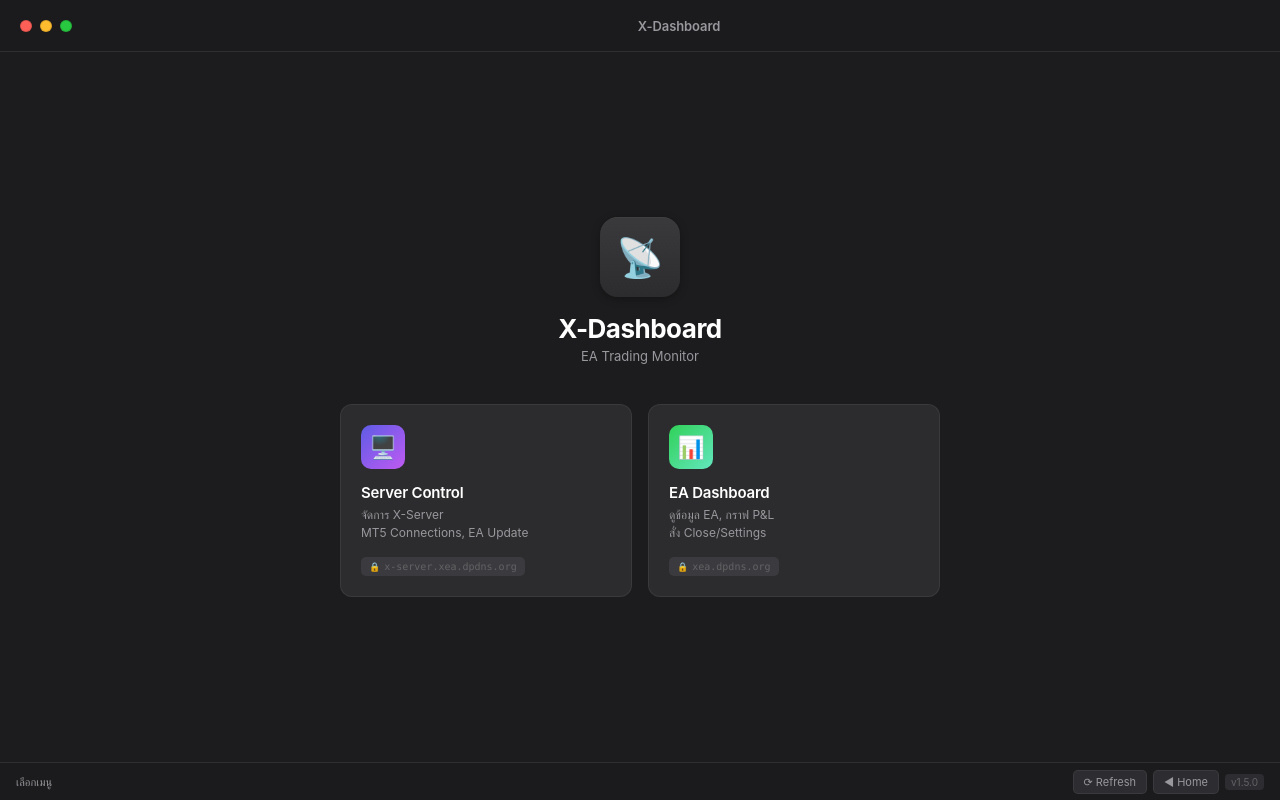
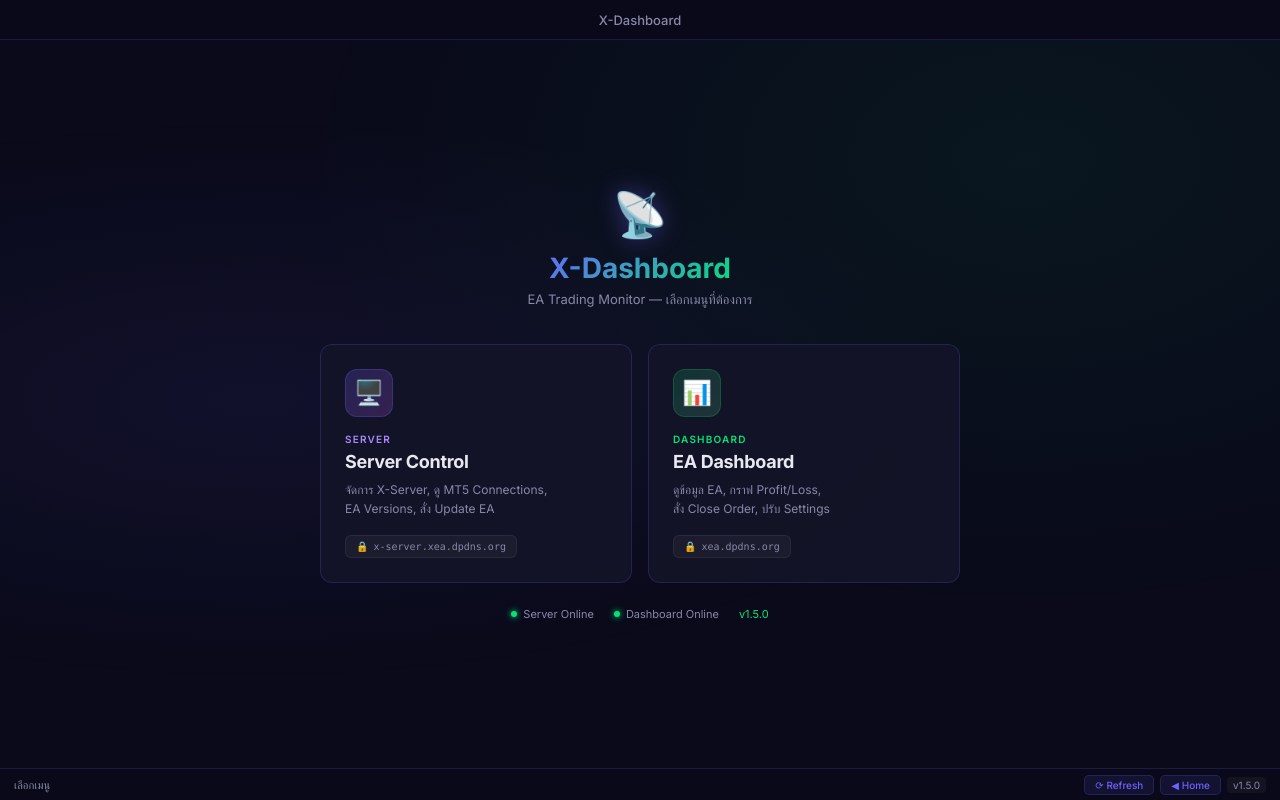
Before and after one commit to somkid2042-star/EA_DASHBOARD_WEB, a website: page X-Dashbord/mac-app/src/index.html in a window 1280 px wide. Drawn offline with Linux system fonts and the light colour scheme.

Commit message:
ui: redesign Mac app to match web dashboard dark theme style

```diff
--- a/X-Dashbord/mac-app/src/index.html
+++ b/X-Dashbord/mac-app/src/index.html
@@ -15,26 +15,23 @@
     }
 
     :root {
-      --bg: #1c1c1e;
-      --bg-secondary: #2c2c2e;
-      --bg-tertiary: #3a3a3c;
-      --bg-card: #2c2c2e;
-      --bg-card-hover: #38383a;
-      --accent-blue: #0a84ff;
-      --accent-green: #30d158;
-      --accent-purple: #bf5af2;
-      --accent-orange: #ff9f0a;
-      --text-primary: #ffffff;
-      --text-secondary: #98989d;
-      --text-tertiary: #636366;
-      --separator: rgba(84, 84, 88, 0.36);
-      --fill: rgba(120, 120, 128, 0.2);
+      --bg: #0a0a1a;
+      --card: rgba(20, 20, 40, 0.9);
+      --accent: #6c63ff;
+      --accent-glow: rgba(108, 99, 255, 0.3);
+      --success: #00e676;
+      --success-glow: rgba(0, 230, 118, 0.15);
+      --danger: #ff5252;
+      --warning: #ffab40;
+      --text: #e8e8f0;
+      --dim: #8888aa;
+      --border: rgba(108, 99, 255, 0.2);
     }
 
     body {
-      font-family: -apple-system, 'SF Pro Display', 'SF Pro Text', 'Inter', BlinkMacSystemFont, 'Helvetica Neue', sans-serif;
+      font-family: 'Inter', -apple-system, sans-serif;
       background: var(--bg);
-      color: var(--text-primary);
+      color: var(--text);
       height: 100vh;
       overflow: hidden;
       display: flex;
@@ -42,13 +39,26 @@
       -webkit-font-smoothing: antialiased;
     }
 
-    /* ===== macOS Window Titlebar ===== */
-    .titlebar {
-      height: 52px;
-      background: rgba(28, 28, 30, 0.85);
-      backdrop-filter: blur(20px);
-      -webkit-backdrop-filter: blur(20px);
-      border-bottom: 0.5px solid var(--separator);
+    /* ===== Background ===== */
+    .bg {
+      position: fixed;
+      top: 0;
+      left: 0;
+      width: 100%;
+      height: 100%;
+      z-index: 0;
+      pointer-events: none;
+      background:
+        radial-gradient(ellipse at 20% 50%, rgba(108, 99, 255, 0.08) 0%, transparent 50%),
+        radial-gradient(ellipse at 80% 20%, rgba(0, 230, 118, 0.06) 0%, transparent 50%);
+    }
+
+    /* ===== Top Bar ===== */
+    .topbar {
+      height: 40px;
+      background: rgba(10, 10, 26, 0.95);
+      backdrop-filter: blur(12px);
+      border-bottom: 1px solid var(--border);
       display: flex;
       align-items: center;
       justify-content: center;
@@ -56,45 +66,16 @@
       position: relative;
       z-index: 100;
       flex-shrink: 0;
-      padding-left: 78px;
     }
 
-    .titlebar-title {
+    .topbar-title {
       font-size: 13px;
-      font-weight: 600;
-      color: var(--text-secondary);
-      letter-spacing: -0.08px;
-    }
-
-    .titlebar .traffic-lights {
-      position: absolute;
-      left: 20px;
-      display: flex;
-      gap: 8px;
-      align-items: center;
-    }
-
-    .traffic-light {
-      width: 12px;
-      height: 12px;
-      border-radius: 50%;
-      border: 0.5px solid rgba(0, 0, 0, 0.12);
-    }
-
-    .traffic-light.red {
-      background: #ff5f57;
-    }
-
-    .traffic-light.yellow {
-      background: #febc2e;
-    }
-
-    .traffic-light.green {
-      background: #28c840;
+      font-weight: 500;
+      color: var(--dim);
     }
 
     /* ===== Main Content ===== */
-    #selection-page {
+    #main-page {
       position: relative;
       z-index: 10;
       flex: 1;
@@ -102,119 +83,199 @@
       flex-direction: column;
       align-items: center;
       justify-content: center;
-      padding: 40px 50px;
+      padding: 30px 40px;
       -webkit-app-region: no-drag;
     }
 
-    .app-icon {
-      width: 80px;
-      height: 80px;
-      background: linear-gradient(180deg, #3a3a3c 0%, #2c2c2e 100%);
-      border-radius: 18px;
-      display: flex;
-      align-items: center;
-      justify-content: center;
-      font-size: 38px;
-      margin-bottom: 16px;
-      box-shadow: 0 2px 8px rgba(0, 0, 0, 0.3), inset 0 0.5px 0 rgba(255, 255, 255, 0.06);
+    /* ===== Header ===== */
+    .header {
+      text-align: center;
+      margin-bottom: 36px;
     }
 
-    .app-title {
-      font-size: 26px;
-      font-weight: 700;
-      letter-spacing: -0.5px;
-      margin-bottom: 4px;
+    .header-icon {
+      font-size: 44px;
+      margin-bottom: 10px;
+      filter: drop-shadow(0 0 12px rgba(108, 99, 255, 0.4));
     }
 
-    .app-subtitle {
-      color: var(--text-secondary);
-      font-size: 13px;
-      font-weight: 400;
-      margin-bottom: 40px;
+    .header h1 {
+      font-size: 28px;
+      font-weight: 700;
+      background: linear-gradient(135deg, #6c63ff, #00e676);
+      -webkit-background-clip: text;
+      background-clip: text;
+      -webkit-text-fill-color: transparent;
+      margin-bottom: 6px;
     }
 
-    /* ===== macOS Cards ===== */
-    .cards-grid {
+    .header p {
+      font-size: 13px;
+      color: var(--dim);
+    }
+
+    /* ===== Cards ===== */
+    .cards {
       display: flex;
       gap: 16px;
       width: 100%;
-      max-width: 600px;
+      max-width: 640px;
     }
 
-    .nav-card {
+    .card {
       flex: 1;
-      background: var(--bg-card);
-      border: 0.5px solid var(--separator);
+      background: var(--card);
+      border: 1px solid var(--border);
       border-radius: 12px;
-      padding: 20px;
+      padding: 24px;
       cursor: pointer;
-      transition: all 0.2s cubic-bezier(0.25, 0.46, 0.45, 0.94);
+      transition: all 0.25s ease;
       position: relative;
       overflow: hidden;
     }
 
-    .nav-card:hover {
-      background: var(--bg-card-hover);
-      transform: scale(1.02);
-      box-shadow: 0 4px 20px rgba(0, 0, 0, 0.3);
+    .card::after {
+      content: '';
+      position: absolute;
+      top: 0;
+      left: 0;
+      right: 0;
+      height: 2px;
+      opacity: 0;
+      transition: opacity 0.25s;
     }
 
-    .nav-card:active {
-      transform: scale(0.98);
+    .card:hover {
+      border-color: rgba(108, 99, 255, 0.4);
+      transform: translateY(-3px);
+      box-shadow: 0 8px 30px rgba(0, 0, 0, 0.35);
     }
 
-    .card-icon-wrap {
-      width: 44px;
-      height: 44px;
-      border-radius: 10px;
+    .card:hover::after {
+      opacity: 1;
+    }
+
+    .card:active {
+      transform: translateY(-1px);
+    }
+
+    .card.server::after {
+      background: linear-gradient(90deg, #6c63ff, #bf5af2);
+    }
+
+    .card.dashboard::after {
+      background: linear-gradient(90deg, #00e676, #69f0ae);
+    }
+
+    .card:hover.server {
+      border-color: rgba(108, 99, 255, 0.5);
+      box-shadow: 0 8px 30px rgba(108, 99, 255, 0.1);
+    }
+
+    .card:hover.dashboard {
+      border-color: rgba(0, 230, 118, 0.4);
+      box-shadow: 0 8px 30px rgba(0, 230, 118, 0.08);
+    }
+
+    .card-icon {
+      width: 48px;
+      height: 48px;
+      border-radius: 12px;
       display: flex;
       align-items: center;
       justify-content: center;
-      font-size: 22px;
-      margin-bottom: 14px;
+      font-size: 24px;
+      margin-bottom: 16px;
     }
 
-    .nav-card.server .card-icon-wrap {
-      background: linear-gradient(135deg, #5e5ce6, #bf5af2);
+    .card.server .card-icon {
+      background: linear-gradient(135deg, rgba(108, 99, 255, 0.2), rgba(191, 90, 242, 0.2));
+      border: 1px solid rgba(108, 99, 255, 0.25);
     }
 
-    .nav-card.dashboard .card-icon-wrap {
-      background: linear-gradient(135deg, #30d158, #63e6be);
+    .card.dashboard .card-icon {
+      background: linear-gradient(135deg, rgba(0, 230, 118, 0.15), rgba(105, 240, 174, 0.15));
+      border: 1px solid rgba(0, 230, 118, 0.2);
+    }
+
+    .card-label {
+      font-size: 10px;
+      font-weight: 600;
+      text-transform: uppercase;
+      letter-spacing: 1.2px;
+      margin-bottom: 6px;
+    }
+
+    .card.server .card-label {
+      color: #a78bfa;
+    }
+
+    .card.dashboard .card-label {
+      color: var(--success);
     }
 
     .card-title {
-      font-size: 15px;
-      font-weight: 600;
-      letter-spacing: -0.2px;
-      margin-bottom: 4px;
+      font-size: 18px;
+      font-weight: 700;
+      letter-spacing: -0.3px;
+      margin-bottom: 8px;
     }
 
     .card-desc {
       font-size: 12px;
-      color: var(--text-secondary);
-      line-height: 1.5;
-      margin-bottom: 12px;
+      color: var(--dim);
+      line-height: 1.6;
+      margin-bottom: 16px;
     }
 
     .card-url {
       display: inline-flex;
       align-items: center;
-      gap: 4px;
-      padding: 4px 8px;
-      background: var(--fill);
-      border-radius: 5px;
+      gap: 5px;
+      padding: 5px 10px;
+      background: rgba(255, 255, 255, 0.04);
+      border: 1px solid rgba(255, 255, 255, 0.06);
+      border-radius: 6px;
       font-size: 10px;
-      font-weight: 500;
-      color: var(--text-tertiary);
-      font-family: 'SF Mono', 'Menlo', monospace;
+      color: var(--dim);
+      font-family: 'SF Mono', 'Fira Code', 'Menlo', monospace;
     }
 
     .card-url .lock {
-      font-size: 9px;
+      color: var(--success);
+      font-size: 10px;
+    }
+
+    /* ===== Status Dots ===== */
+    .status-info {
+      display: flex;
+      gap: 20px;
+      margin-top: 24px;
+    }
+
+    .status-item {
+      display: flex;
+      align-items: center;
+      gap: 6px;
+      font-size: 11px;
+      color: var(--dim);
+    }
+
+    .dot {
+      width: 6px;
+      height: 6px;
+      border-radius: 50%;
+      background: var(--success);
+      box-shadow: 0 0 6px var(--success);
+    }
+
+    .dot.off {
+      background: var(--danger);
+      box-shadow: 0 0 6px var(--danger);
     }
 
     /* ===== Content Frame ===== */
-    #dashboard-frame {
+    #content-frame {
       display: none;
       flex: 1;
       width: 100%;
@@ -222,64 +283,63 @@
       background: var(--bg);
     }
 
-    /* ===== macOS Bottom Toolbar ===== */
-    .toolbar {
-      height: 38px;
-      background: rgba(28, 28, 30, 0.85);
-      backdrop-filter: blur(20px);
-      -webkit-backdrop-filter: blur(20px);
-      border-top: 0.5px solid var(--separator);
+    /* ===== Bottom Bar ===== */
+    .bottombar {
+      height: 32px;
+      background: rgba(10, 10, 26, 0.95);
+      backdrop-filter: blur(12px);
+      border-top: 1px solid var(--border);
       display: flex;
       align-items: center;
       justify-content: space-between;
-      padding: 0 16px;
-      font-size: 11px;
-      color: var(--text-secondary);
+      padding: 0 14px;
       z-index: 100;
       flex-shrink: 0;
       -webkit-app-region: no-drag;
     }
 
-    .toolbar-btn {
-      padding: 4px 10px;
-      background: var(--fill);
-      border: 0.5px solid var(--separator);
-      border-radius: 5px;
-      color: var(--text-secondary);
+    .bottombar-status {
       font-size: 11px;
-      cursor: pointer;
-      transition: all 0.15s;
-      font-family: -apple-system, 'SF Pro Text', sans-serif;
+      color: var(--dim);
     }
 
-    .toolbar-btn:hover {
-      background: var(--bg-tertiary);
-      color: var(--text-primary);
-    }
-
-    .toolbar-btn:active {
-      transform: scale(0.96);
-    }
-
-    .toolbar-actions {
+    .bottombar-actions {
       display: flex;
       gap: 6px;
       align-items: center;
     }
 
-    .toolbar-ver {
+    .btn-bar {
+      padding: 3px 10px;
+      background: rgba(108, 99, 255, 0.1);
+      border: 1px solid var(--border);
+      border-radius: 5px;
+      color: var(--accent);
       font-size: 10px;
-      color: var(--text-tertiary);
+      font-weight: 500;
+      cursor: pointer;
+      transition: all 0.2s;
+      font-family: 'Inter', sans-serif;
+    }
+
+    .btn-bar:hover {
+      background: rgba(108, 99, 255, 0.2);
+      border-color: rgba(108, 99, 255, 0.4);
+    }
+
+    .ver-tag {
+      font-size: 10px;
+      color: var(--dim);
+      background: rgba(255, 255, 255, 0.04);
       padding: 2px 6px;
-      background: var(--fill);
       border-radius: 4px;
     }
 
     /* ===== Animations ===== */
-    @keyframes fadeIn {
+    @keyframes fadeUp {
       from {
         opacity: 0;
-        transform: translateY(8px);
+        transform: translateY(12px);
       }
 
       to {
@@ -288,69 +348,79 @@
       }
     }
 
-    .nav-card:nth-child(1) {
-      animation: fadeIn 0.35s ease-out;
+    .header {
+      animation: fadeUp 0.4s ease-out;
     }
 
-    .nav-card:nth-child(2) {
-      animation: fadeIn 0.35s ease-out 0.08s both;
+    .card:nth-child(1) {
+      animation: fadeUp 0.4s ease-out 0.1s both;
     }
 
-    .app-icon {
-      animation: fadeIn 0.3s ease-out;
+    .card:nth-child(2) {
+      animation: fadeUp 0.4s ease-out 0.18s both;
+    }
+
+    .status-info {
+      animation: fadeUp 0.4s ease-out 0.26s both;
     }
   </style>
 </head>
 
 <body>
-  <div class="bg-animation" style="position:fixed;top:0;left:0;width:100%;height:100%;z-index:0;pointer-events:none;">
+  <div class="bg"></div>
+
+  <!-- Top Bar -->
+  <div class="topbar">
+    <span class="topbar-title" id="topbar-text">X-Dashboard</span>
   </div>
 
-  <!-- macOS Title Bar -->
-  <div class="titlebar">
-    <div class="traffic-lights">
-      <div class="traffic-light red"></div>
-      <div class="traffic-light yellow"></div>
-      <div class="traffic-light green"></div>
+  <!-- Main Page -->
+  <div id="main-page">
+    <div class="header">
+      <div class="header-icon">📡</div>
+      <h1>X-Dashboard</h1>
+      <p>EA Trading Monitor — เลือกเมนูที่ต้องการ</p>
     </div>
-    <span class="titlebar-title" id="titlebar-text">X-Dashboard</span>
-  </div>
 
-  <!-- Selection Page -->
-  <div id="selection-page">
-    <div class="app-icon">📡</div>
-    <div class="app-title">X-Dashboard</div>
-    <div class="app-subtitle">EA Trading Monitor</div>
-
-    <div class="cards-grid">
-      <!-- Server Control -->
-      <div class="nav-card server" onclick="openPage('server')">
-        <div class="card-icon-wrap">🖥️</div>
+    <div class="cards">
+      <div class="card server" onclick="openPage('server')">
+        <div class="card-icon">🖥️</div>
+        <div class="card-label">Server</div>
         <div class="card-title">Server Control</div>
-        <div class="card-desc">จัดการ X-Server<br>MT5 Connections, EA Update</div>
+        <div class="card-desc">จัดการ X-Server, ดู MT5 Connections,<br>EA Versions, สั่ง Update EA</div>
         <div class="card-url"><span class="lock">🔒</span> x-server.xea.dpdns.org</div>
       </div>
 
-      <!-- Dashboard -->
-      <div class="nav-card dashboard" onclick="openPage('dashboard')">
-        <div class="card-icon-wrap">📊</div>
+      <div class="card dashboard" onclick="openPage('dashboard')">
+        <div class="card-icon">📊</div>
+        <div class="card-label">Dashboard</div>
         <div class="card-title">EA Dashboard</div>
-        <div class="card-desc">ดูข้อมูล EA, กราฟ P&L<br>สั่ง Close/Settings</div>
+        <div class="card-desc">ดูข้อมูล EA, กราฟ Profit/Loss,<br>สั่ง Close Order, ปรับ Settings</div>
         <div class="card-url"><span class="lock">🔒</span> xea.dpdns.org</div>
       </div>
+    </div>
+
+    <div class="status-info">
+      <div class="status-item">
+        <div class="dot"></div> Server Online
+      </div>
+      <div class="status-item">
+        <div class="dot"></div> Dashboard Online
+      </div>
+      <div class="status-item" style="color: var(--success);">v1.5.0</div>
     </div>
   </div>
 
   <!-- Content iframe -->
-  <iframe id="dashboard-frame"></iframe>
+  <iframe id="content-frame"></iframe>
 
-  <!-- macOS Bottom Toolbar -->
-  <div class="toolbar">
-    <span id="bottom-status">เลือกเมนู</span>
-    <div class="toolbar-actions">
-      <button class="toolbar-btn" onclick="refreshPage()">⟳ Refresh</button>
-      <button class="toolbar-btn" onclick="goHome()">◀ Home</button>
-      <span class="toolbar-ver">v1.5.0</span>
+  <!-- Bottom Bar -->
+  <div class="bottombar">
+    <span class="bottombar-status" id="bottom-status">เลือกเมนู</span>
+    <div class="bottombar-actions">
+      <button class="btn-bar" onclick="refreshPage()">⟳ Refresh</button>
+      <button class="btn-bar" onclick="goHome()">◀ Home</button>
+      <span class="ver-tag">v1.5.0</span>
     </div>
   </div>
 
@@ -369,26 +439,26 @@
 
     function openPage(type) {
       currentPage = type;
-      document.getElementById('dashboard-frame').src = URLS[type];
-      document.getElementById('dashboard-frame').style.display = 'block';
-      document.getElementById('selection-page').style.display = 'none';
-      document.getElementById('titlebar-text').textContent = LABELS[type];
+      document.getElementById('content-frame').src = URLS[type];
+      document.getElementById('content-frame').style.display = 'block';
+      document.getElementById('main-page').style.display = 'none';
+      document.getElementById('topbar-text').textContent = LABELS[type];
       document.getElementById('bottom-status').textContent = LABELS[type];
     }
 
     function refreshPage() {
       if (currentPage) {
-        const frame = document.getElementById('dashboard-frame');
+        const frame = document.getElementById('content-frame');
         frame.src = frame.src;
       }
     }
 
     function goHome() {
       currentPage = '';
-      document.getElementById('dashboard-frame').style.display = 'none';
-      document.getElementById('dashboard-frame').src = '';
-      document.getElementById('selection-page').style.display = 'flex';
-      document.getElementById('titlebar-text').textContent = 'X-Dashboard';
+      document.getElementById('content-frame').style.display = 'none';
+      document.getElementById('content-frame').src = '';
+      document.getElementById('main-page').style.display = 'flex';
+      document.getElementById('topbar-text').textContent = 'X-Dashboard';
       document.getElementById('bottom-status').textContent = 'เลือกเมนู';
     }
 
```
